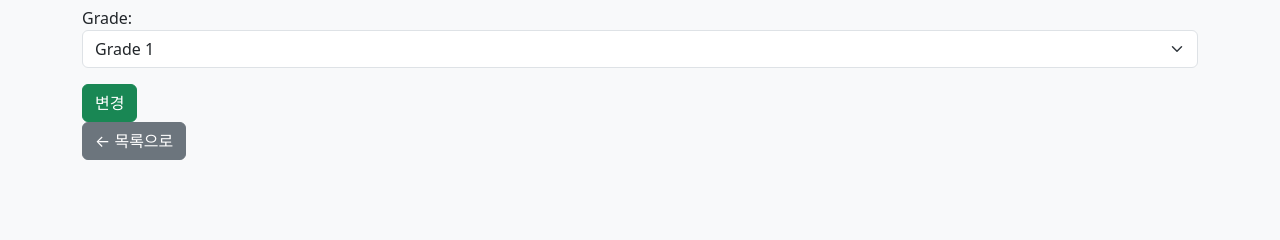
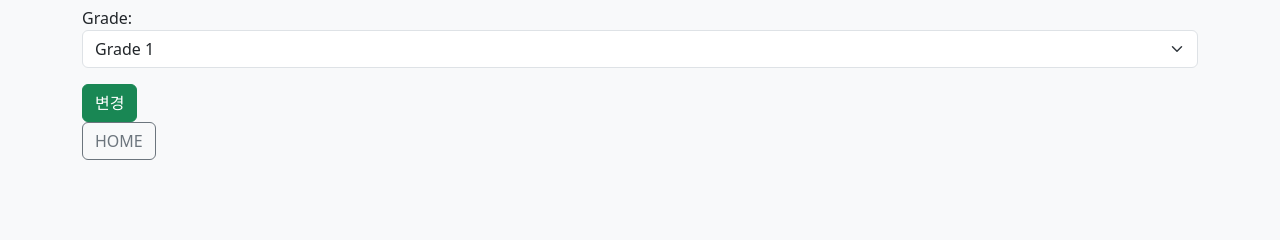
Before and after one commit to richardcho3566/warehouse-project, a Django app: template inventory/templates/inventory/update_grade.html in a window 1280 px wide. Shown: the part 184-424 px from the top of the page. Run offline with Django 5.2, Linux system fonts and the light colour scheme; the template is opened without the code that fills it: values that come from a table or form of the project are taken from there, others are empty.

Commit message:
회원가입 한글화

```diff
--- a/inventory/forms.py
+++ b/inventory/forms.py
@@ -27,13 +27,17 @@ class CSVUploadForm(forms.Form):
     file = forms.FileField(label='CSV 파일 업로드')
 
 
+
 class SignUpForm(UserCreationForm):
-    email = forms.EmailField(required=True)
-    first_name = forms.CharField(label='이름', required=True)
+    username = forms.CharField(label='아이디')
+    email = forms.EmailField(label='이메일')
+    first_name = forms.CharField(label='이름')
+    password1 = forms.CharField(label='비밀번호', widget=forms.PasswordInput)
+    password2 = forms.CharField(label='비밀번호 확인', widget=forms.PasswordInput)
 
     class Meta:
         model = User
-        fields = ('username', 'first_name', 'email', 'password1', 'password2')
+        fields = ['username', 'email', 'first_name', 'password1', 'password2']
 
 
 class GradeUpdateForm(forms.ModelForm):
--- a/inventory/templates/inventory/add_product.html
+++ b/inventory/templates/inventory/add_product.html
@@ -54,7 +54,7 @@
 
     <div class="col-12">
         <button type="submit" class="btn btn-success">등록</button>
-        <a href="{% url 'product_list' %}" class="btn btn-outline-secondary">목록 보기</a>
+        <a href="{% url 'product_list' %}" class="btn btn-outline-secondary">HOME</a>
     </div>
 </form>
 
--- a/inventory/templates/inventory/base.html
+++ b/inventory/templates/inventory/base.html
@@ -1,3 +1,5 @@
+
+
 <!DOCTYPE html>
 <html lang="ko">
 <head>
--- a/inventory/templates/inventory/search_by_location.html
+++ b/inventory/templates/inventory/search_by_location.html
@@ -24,6 +24,7 @@
             <button type="button" class="btn btn-outline-secondary w-100" onclick="startQR()">📷</button>
         </div>
     </form>
+    <a href="{% url 'product_list' %}" class="btn btn-outline-secondary">HOME</a>
 
     <!-- QR 스캔 영역 -->
     <div id="qr-reader" style="width: 300px; display: none; margin-bottom: 1rem;"></div>
--- a/inventory/templates/inventory/update_grade.html
+++ b/inventory/templates/inventory/update_grade.html
@@ -6,5 +6,5 @@
     {{ form.as_p }}
     <button type="submit" class="btn btn-success">변경</button>
 </form>
-<a href="{% url 'user_list' %}" class="btn btn-secondary">← 목록으로</a>
+<a href="{% url 'product_list' %}" class="btn btn-outline-secondary">HOME</a>
 {% endblock %}
--- a/inventory/templates/inventory/user_list.html
+++ b/inventory/templates/inventory/user_list.html
@@ -26,5 +26,5 @@
         {% endfor %}
     </tbody>
 </table>
-<a href="{% url 'product_list' %}" class="btn btn-secondary">← 돌아가기</a>
+<a href="{% url 'product_list' %}" class="btn btn-outline-secondary">HOME</a>
 {% endblock %}
```
